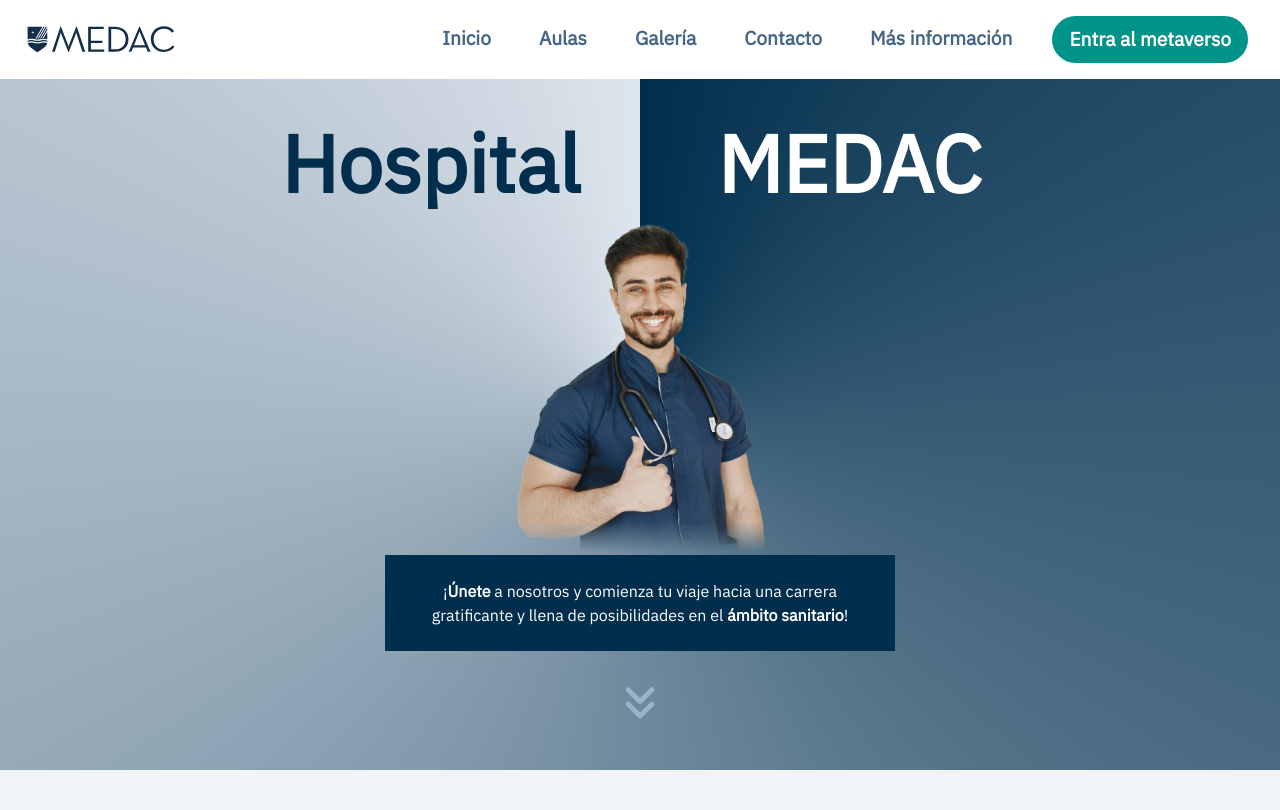
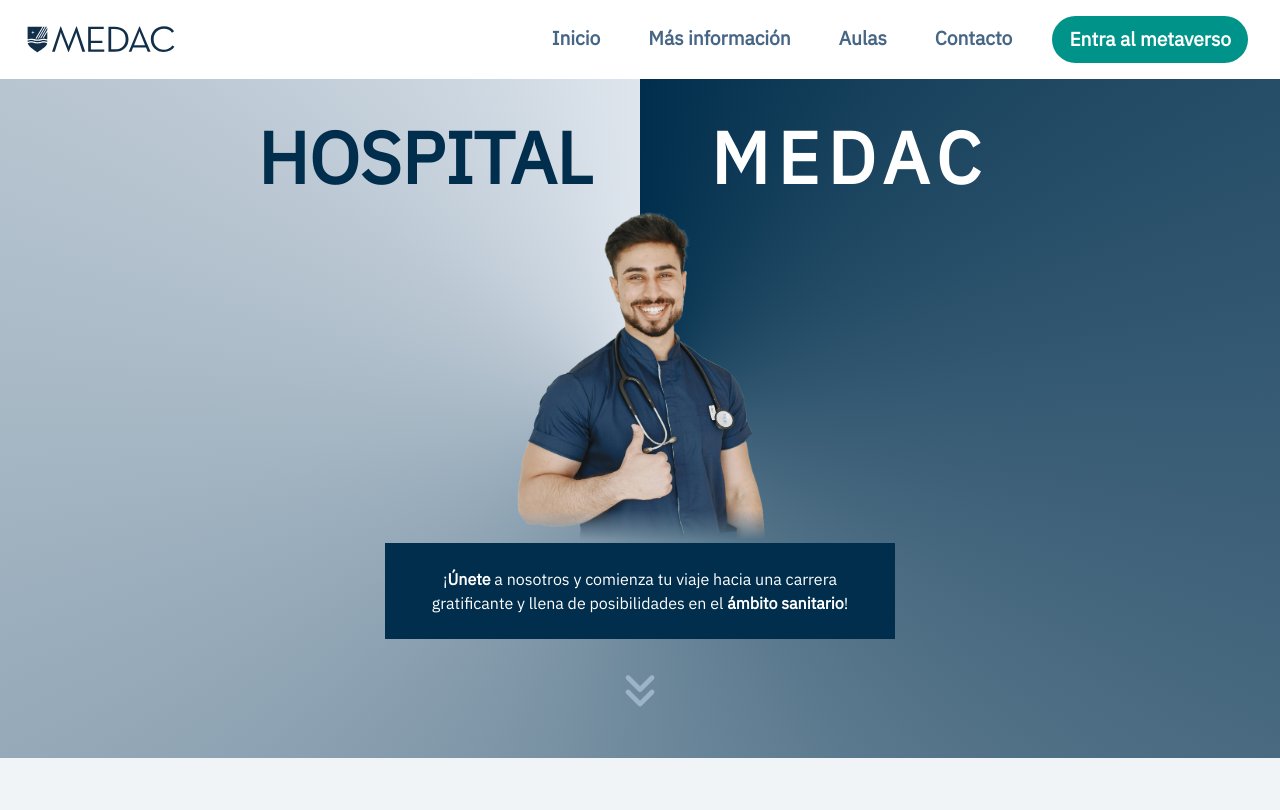
Before and after one commit to Letualtv/Hospital-MEDAC, a PHP site: page / in a window 1280 px wide. Shown: the top 810 px of the page. Run offline with PHP 8.4, Linux system fonts and the light colour scheme; some libraries are stand-ins or nearby versions.

Commit message:
correccion main

```diff
--- a/containers/main/main.css
+++ b/containers/main/main.css
@@ -9,7 +9,7 @@
 
 .focus-in-contract div {
   font-weight: 900;
-  font-size: calc(1rem + 5vw);
+  font-size: calc(0.5rem + 5vw);
 }
 
 #mainContainer h6
--- a/containers/main/main.html
+++ b/containers/main/main.html
@@ -1,12 +1,12 @@
 <section id="mainContainer" class="container-fluid">
   <div class="row d-flex flex-column">
     <div
-      class="col-12 row mx-auto text-center justify-content-lg-center justify-content-evenly pt-4 focus-in-contract"
+      class="col-12 row mx-auto text-center justify-content-md-center justify-content-between pt-4 focus-in-contract"
     >
-      <div class="col-md-4 col-6" style="color: var(--principal) !important;">
-        Hospital
+      <div class="col-md-4 col-6 pe-4" style="color: var(--principal) !important;">
+        HOSPITAL
       </div>
-      <div class="col-md-4 col-6 text-white" >MEDAC</div>
+      <div class="col-md-4 col-6 text-white " style="letter-spacing: 0.5rem;" >MEDAC</div>
     </div>
 
     <div class="col-md-5 col-10 mx-auto text-center pb-4">
--- a/containers/navbar/navbar.html
+++ b/containers/navbar/navbar.html
@@ -25,24 +25,19 @@
           >Inicio</a
         >
       </li>
+      <li class="nav-item pb-md-3 pb-xs-3 pb-lg-0">
+        <a class="nav-link aUnL mx-3" href="index.php#info"
+          >Más información</a
+        >
+      </li>
       <li class="nav-item">
-        <a class="nav-link mx-3 aUnL" href="index.php#cards"
+        <a class="nav-link mx-3 aUnL" href="index.php#cards1"
           >Aulas
         </a>
       </li>
       <li class="nav-item">
-        <a class="nav-link mx-3 aUnL" href="index.php#gallery"
-          >Galería</a
-        >
-      </li>
-      <li class="nav-item">
         <a class="nav-link aUnL mx-3" href="index.php#contact"
           >Contacto</a
-        >
-      </li>
-      <li class="nav-item pb-md-3 pb-xs-3 pb-lg-0">
-        <a class="nav-link aUnL mx-3" href="faq.php"
-          >Más información</a
         >
       </li>
       <li class="nav-item mx-lg-0 me-lg-3 mx-3">
```
